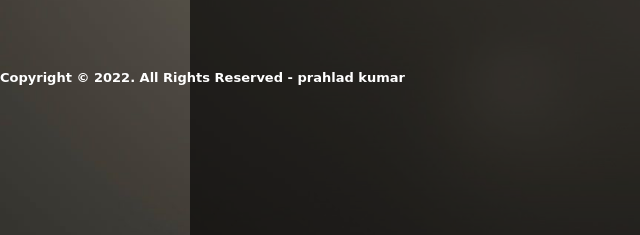
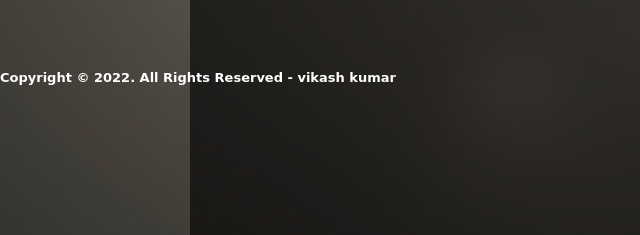
Before and after one commit to vikashssingh/Lyrics-App, a plain HTML site: page index.html in a window 1280 px wide. Shown: the part 562-797 px from the top of the page, 0-640 px from the left. Drawn offline with Linux system fonts and the light colour scheme.

Commit message:
Update index.html

```diff
--- a/index.html
+++ b/index.html
@@ -28,7 +28,7 @@
             <p>Enter Song or Artist in the field above</p>
         </div>
     </section>
-    <h4>Copyright © 2022. All Rights Reserved - prahlad kumar</h4>
+    <h4>Copyright © 2022. All Rights Reserved - vikash kumar</h4>
 
     <script src="script.js"></script>
 
```
